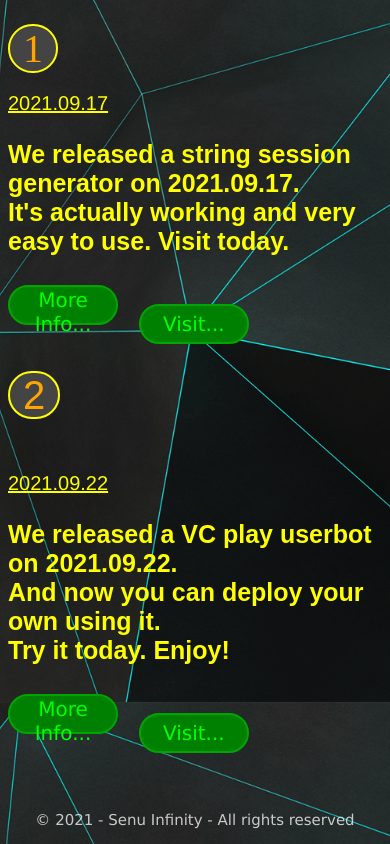
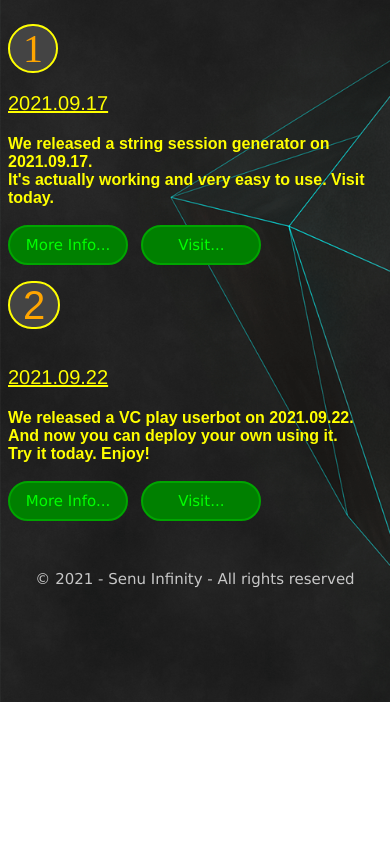
Before and after one commit to omindadelshan/Senu-Infinity, a plain HTML site: page Notice board.html in a window 390 px wide. Shown: the part 142-986 px from the top of the page. After the commit the page ends 844 px from the top, so only its background shows below. Drawn offline with Linux system fonts and the light colour scheme.

Commit message:
Responsiveness Update

```diff
--- a/Styles.css
+++ b/Styles.css
@@ -503,9 +503,12 @@ button{
         display: inline-block;
     }
 }
-@media screen and (max-width: 550px) {
+@media screen and (max-width: 550px){
     .content{
         font-size: 15px;
+    }
+    .nb-content{
+        font-size: 23px;
     }
 }
 @media screen and (max-width: 474px){
@@ -538,6 +541,18 @@ button{
         height: 40px;
         display: inline-block;
     }
+    .nb-content{
+        font-size: 20px;
+    }
+}
+@media screen and (max-width:428px){
+    .nb-content{
+        font-size: 18px;
+    }
+    .nb-btns{
+        font-size: 17px;
+        width: 120px;
+    }
 }
 @media screen and (max-width: 396px){
     button{
@@ -545,6 +560,12 @@ button{
     }
     .about-btns{
         font-size: 10px;
+    }
+    .nb-btns{
+        font-size: 15px;
+    }
+    .nb-content{
+        font-size: 16px;
     }
 }
 @media screen and (max-width: 356px){
@@ -554,6 +575,9 @@ button{
     }
     .about-btns{
         font-size: 9px;
+    }
+    .nb-btns{
+        font-size: 10px;
     }
 }
 @media screen and (max-width: 324px){
```
